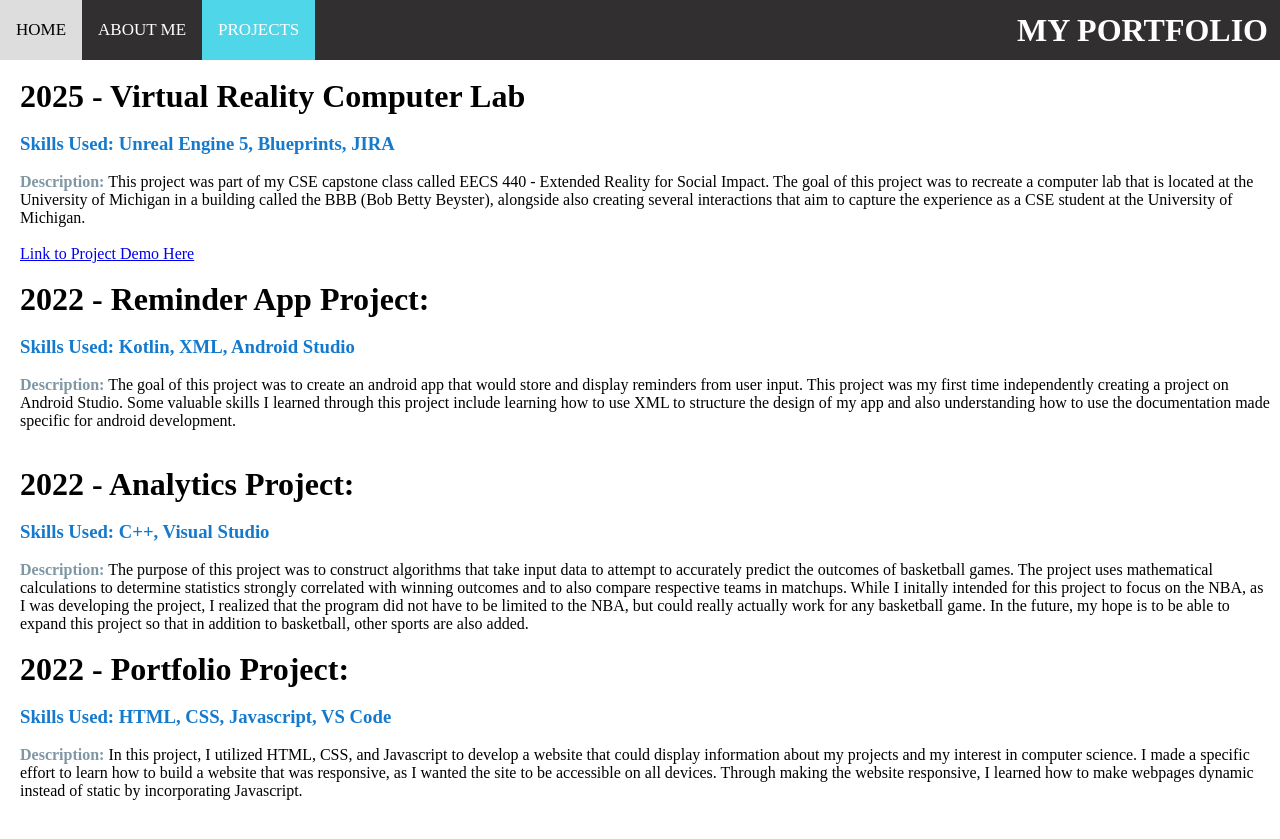
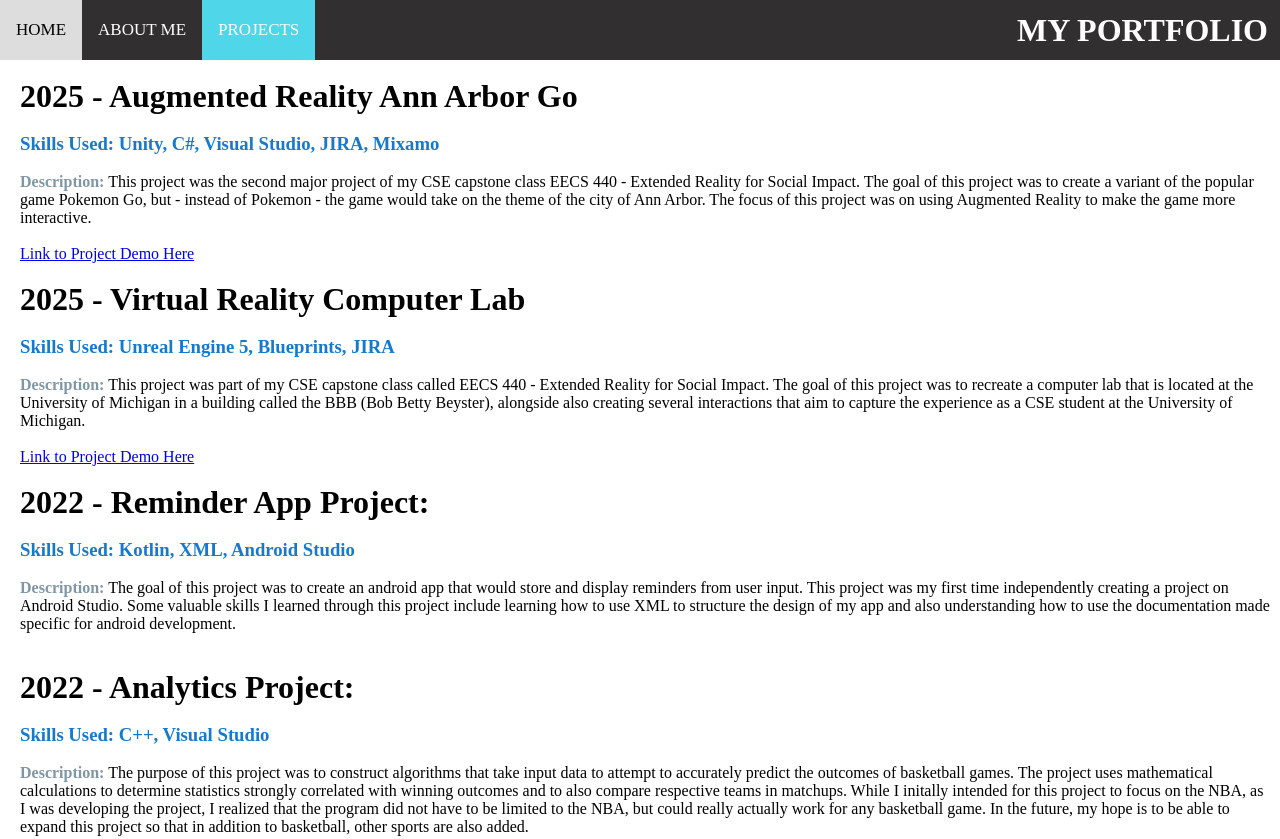
Before and after one commit to akashpatney/akashpatney.github.io, a plain HTML site: page projects.html in a window 1280 px wide. Shown: the top 839 px of the page. Before the commit the page ends 800 px from the top, so only its background shows below. Drawn offline with Linux system fonts and the light colour scheme.

Commit message:
adding in AR project

```diff
--- a/projects.html
+++ b/projects.html
@@ -23,7 +23,22 @@
     <h1 id = "portfolio">MY PORTFOLIO</h1>
   </div>
 
-  <!-- Reminder Project -->
+    <!-- VR Project -->
+    <br>
+    <h1>2025 - Augmented Reality Ann Arbor Go</h1>
+    <br>
+    <h3>Skills Used: Unity, C#, Visual Studio, JIRA, Mixamo</h3>
+    <br>
+    <p id = "desc"><b><span class = "bdesc">Description:</span></b> This project was the second major project of
+    my CSE capstone class EECS 440 - Extended Reality for Social Impact. The goal of this project was to create a
+    variant of the popular game Pokemon Go, but - instead of Pokemon - the game would take on the theme of the city
+    of Ann Arbor. The focus of this project was on using Augmented Reality to make the game more interactive.
+    </p>
+    <br>
+    <a class="demo" href="https://www.youtube.com/watch?v=G9SCoTpseC4" >Link to Project Demo Here </a>
+    <br>
+
+  <!-- VR Project -->
   <br>
   <h1>2025 - Virtual Reality Computer Lab</h1>
   <br>
```
